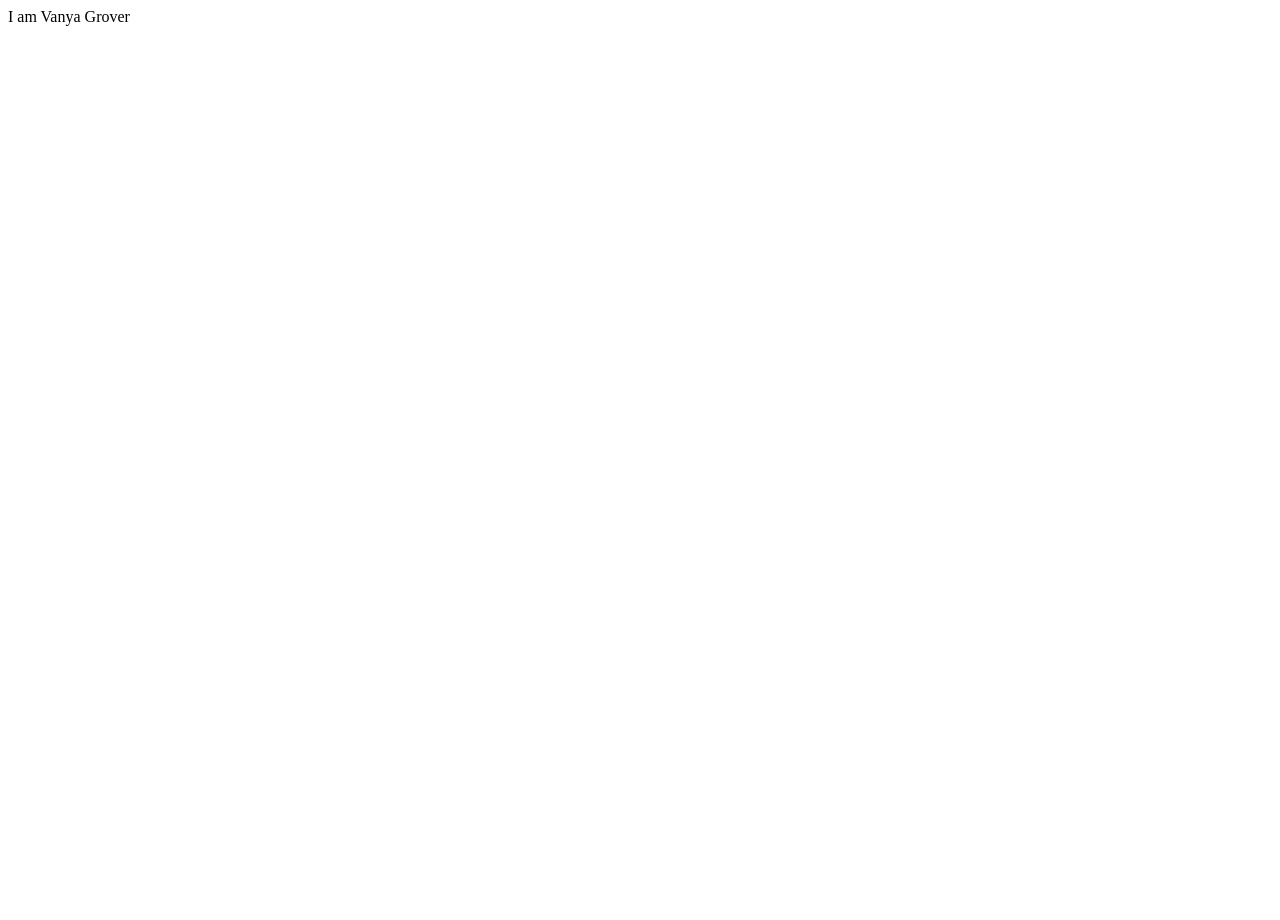
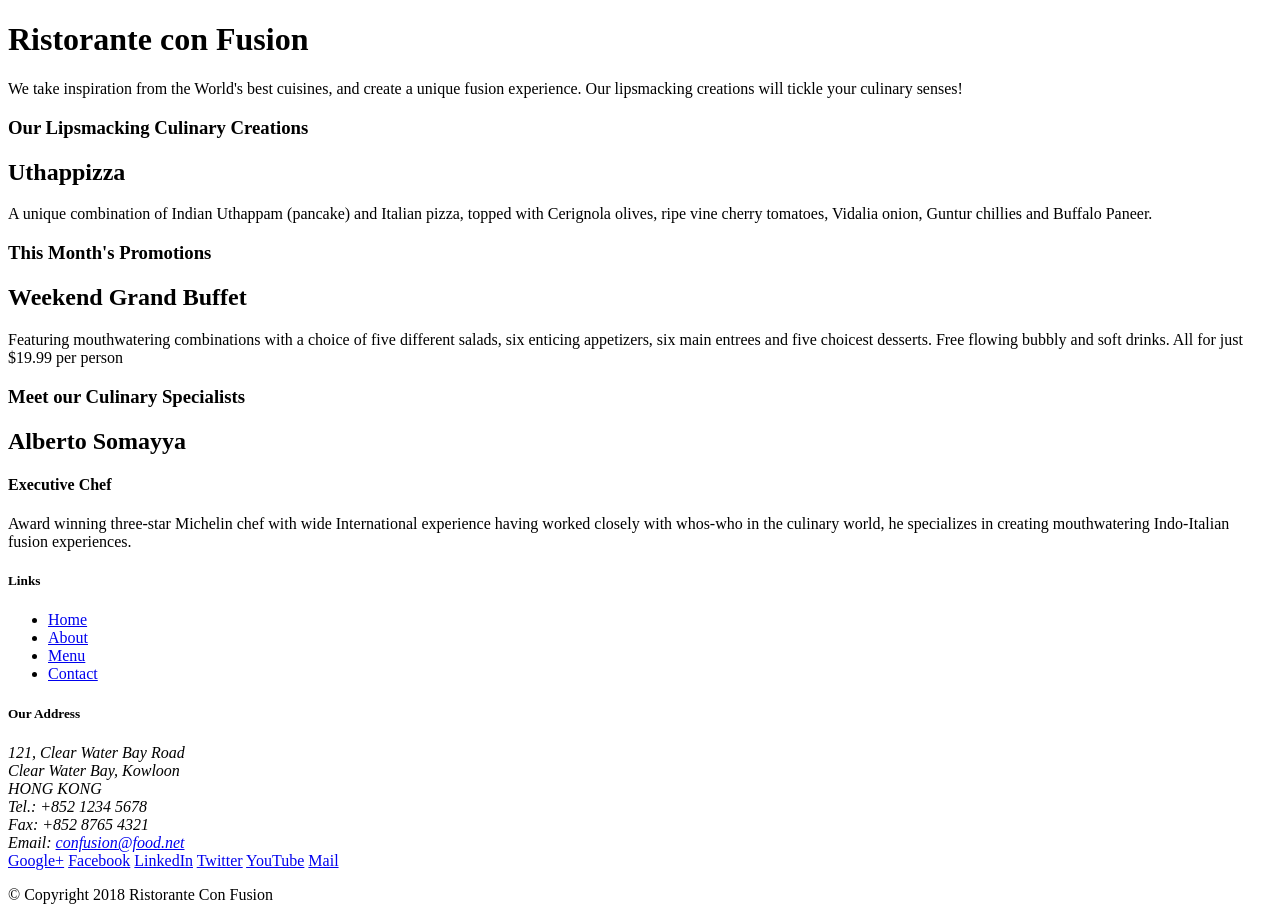
Before and after one commit to VanyaGrover/coursera-boot4, a website: page index.html in a window 1280 px wide. Before the commit the page ends 800 px from the top, so only its background shows below. Drawn offline with Linux system fonts and the light colour scheme.

Commit message:
First Change

```diff
--- a/index.html
+++ b/index.html
@@ -1,8 +1,101 @@
-<html>
+<!DOCTYPE html>
+<html lang="en">
+
 <head>
-  <title>My Page </title>
+    <title>Ristorante Con Fusion</title>
 </head>
+
 <body>
-  <p> I am Vanya Grover </p>
+
+    <header>
+        <div>
+            <div>
+                <div>
+                    <h1>Ristorante con Fusion</h1>
+                    <p>We take inspiration from the World's best cuisines, and create a unique fusion experience. Our lipsmacking creations will tickle your culinary senses!</p>
+                </div>
+                <div>
+                </div>
+            </div>
+        </div>
+    </header>
+
+    <div>
+        <div>
+            <div>
+                <h3>Our Lipsmacking Culinary Creations</h3>
+            </div>
+            <div>
+                <h2>Uthappizza</h2>
+                <p>A unique combination of Indian Uthappam (pancake) and Italian pizza, topped with Cerignola olives, ripe vine cherry tomatoes, Vidalia onion, Guntur chillies and Buffalo Paneer.</p>
+            </div>
+        </div>
+
+
+        <div>
+            <div>
+                <h3>This Month's Promotions</h3>
+            </div>
+            <div>
+                <h2>Weekend Grand Buffet</h2>
+                <p>Featuring mouthwatering combinations with a choice of five different salads, six enticing appetizers, six main entrees and five choicest desserts. Free flowing bubbly and soft drinks. All for just $19.99 per person </p>
+            </div>
+        </div>
+
+        <div>
+            <div>
+                <h3>Meet our Culinary Specialists</h3>
+            </div>
+            <div>
+                <h2>Alberto Somayya</h2>
+                <h4>Executive Chef</h4>
+                <p>Award winning three-star Michelin chef with wide International experience having worked closely with whos-who in the culinary world, he specializes in creating mouthwatering Indo-Italian fusion experiences. </p>
+            </div>
+        </div>
+    </div>
+
+    <footer>
+        <div>
+            <div>
+                <div>
+                    <h5>Links</h5>
+                    <ul>
+                        <li><a href="#">Home</a></li>
+                        <li><a href="#">About</a></li>
+                        <li><a href="#">Menu</a></li>
+                        <li><a href="#">Contact</a></li>
+                    </ul>
+                </div>
+                <div>
+                    <h5>Our Address</h5>
+                    <address>
+		              121, Clear Water Bay Road<br>
+		              Clear Water Bay, Kowloon<br>
+		              HONG KONG<br>
+		              Tel.: +852 1234 5678<br>
+		              Fax: +852 8765 4321<br>
+		              Email: <a href="mailto:confusion@food.net">confusion@food.net</a>
+		           </address>
+                </div>
+                <div>
+                    <div>
+                        <a href="http://google.com/+">Google+</a>
+                        <a href="http://www.facebook.com/profile.php?id=">Facebook</a>
+                        <a href="http://www.linkedin.com/in/">LinkedIn</a>
+                        <a href="http://twitter.com/">Twitter</a>
+                        <a href="http://youtube.com/">YouTube</a>
+                        <a href="mailto:">Mail</a>
+                    </div>
+                </div>
+           </div>
+           <div>
+                <div>
+                    <p>© Copyright 2018 Ristorante Con Fusion</p>
+                </div>
+           </div>
+        </div>
+    </footer>
+
 </body>
+
 </html>
```
Also changed, not shown: package.json (added, +25 -0 lines), 2 other files.
